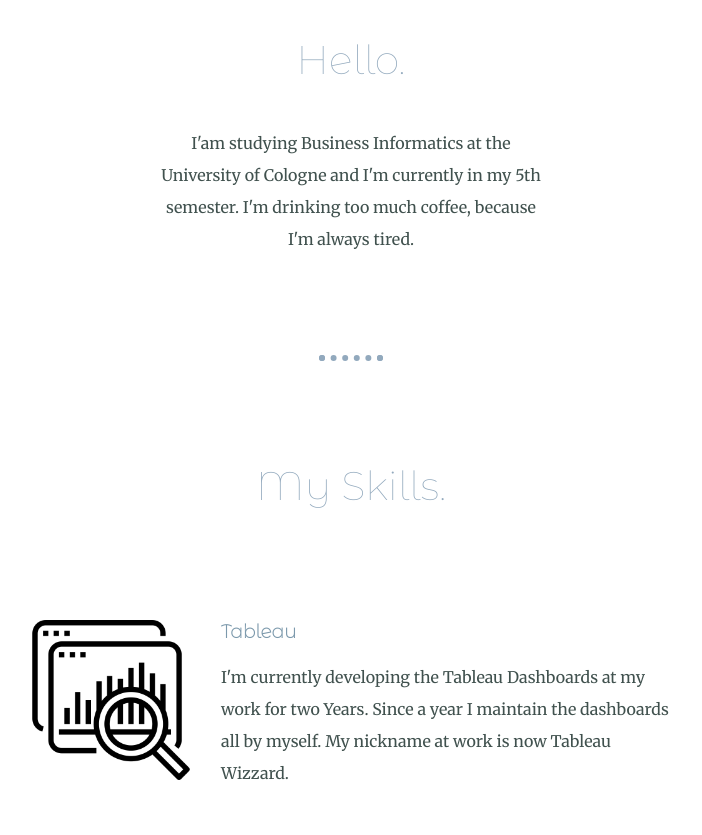
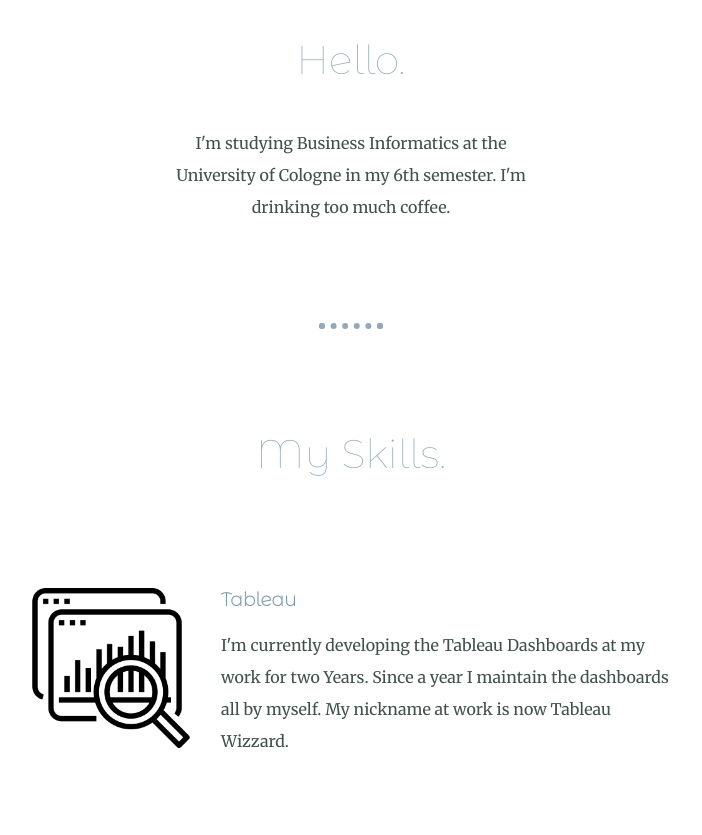
Before and after one commit to caroBoo/personal_site, a plain HTML site: page index.html in a window 1280 px wide. Shown: the part 1052-1887 px from the top of the page, without its empty margins (289-991 px from the left). Drawn offline with Linux system fonts and the light colour scheme.

Commit message:
fix text

```diff
--- a/index.html
+++ b/index.html
@@ -21,7 +21,7 @@
         <div class="profile">
           <img class="prof_img" src="images/carolin_bous_bild.jpg" alt="profile-pic-of-me">
           <h2>Hello.</h2>
-          <p class="intro">I'am studying Business Informatics at the University of Cologne and I'm currently in my 5th semester. I'm drinking too much coffee, because I'm always tired.</p>
+          <p class="intro">I'm studying Business Informatics at the University of Cologne in my 6th semester. I'm drinking too much coffee.</p>
         </div>
         <hr>
         <div class="skills">
```
